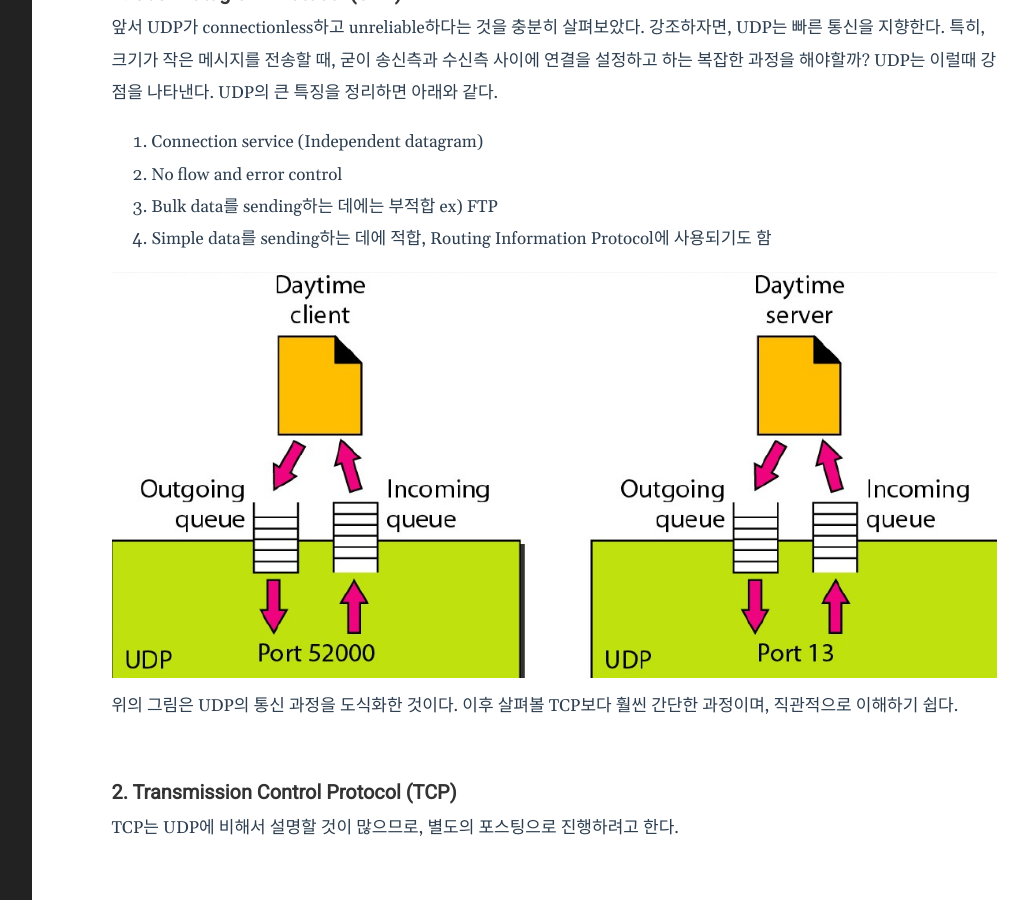
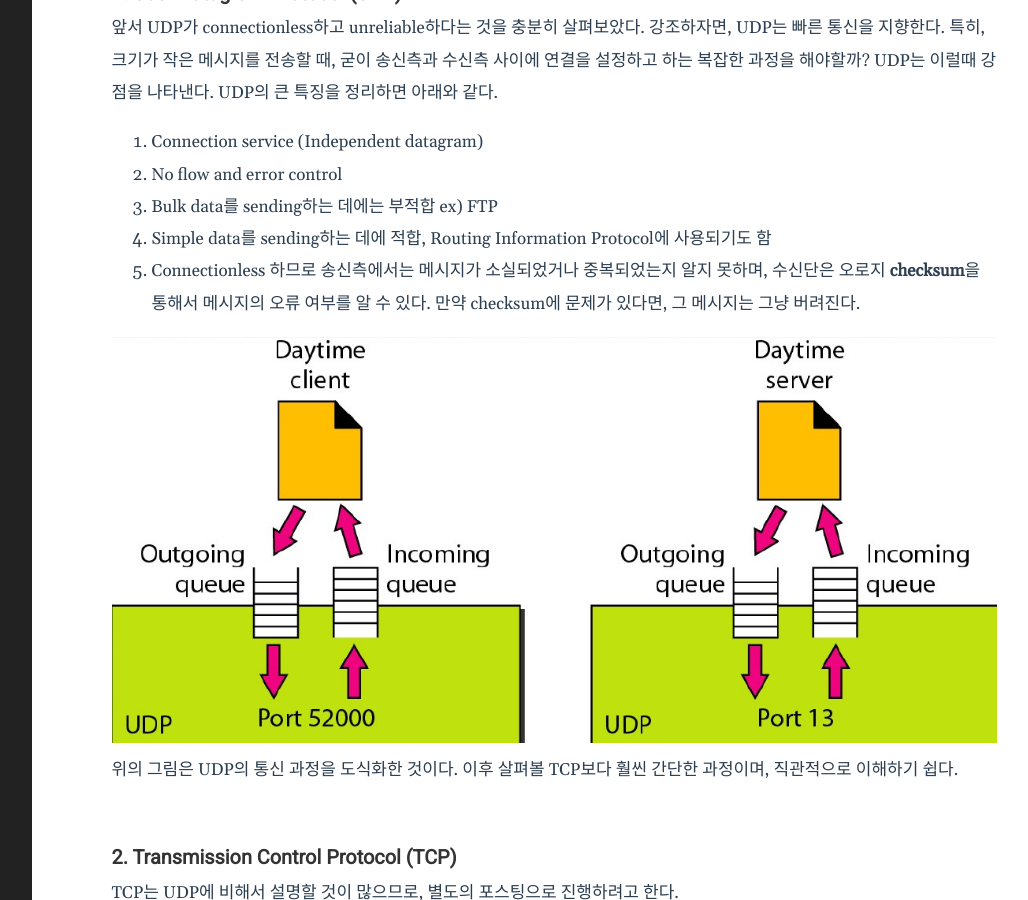
Before and after one commit to Herrtane/Herrtane.github.io, a Jekyll site: the page built from _posts/Network/2020-09-08-network-transportlayer-UDP.markdown, in a window 1280 px wide and 900 px high, scrolled down 1738 px. Shown: the whole window, without its empty margins (204-1232 px from the left). Built offline with Jekyll 4.4.1, drawn with Linux system fonts in a browser that asks for light colours; comment, search, counter and statistics services are not loaded.

Commit message:
Modify Post

```diff
--- a/_posts/Network/2020-09-08-network-transportlayer-UDP.markdown
+++ b/_posts/Network/2020-09-08-network-transportlayer-UDP.markdown
@@ -50,6 +50,7 @@ IP주소와 Port숫자를 합친 주소를 **socket address**라고 한다.
 2. No flow and error control
 3. Bulk data를 sending하는 데에는 부적합 ex) FTP
 4. Simple data를 sending하는 데에 적합, Routing Information Protocol에 사용되기도 함
+5. Connectionless 하므로 송신측에서는 메시지가 소실되었거나 중복되었는지 알지 못하며, 수신단은 오로지 **checksum**을 통해서 메시지의 오류 여부를 알 수 있다. 만약 checksum에 문제가 있다면, 그 메시지는 그냥 버려진다.
 
 ![UDP]({{site.url}}/img/UDP.jpg)
 
```
